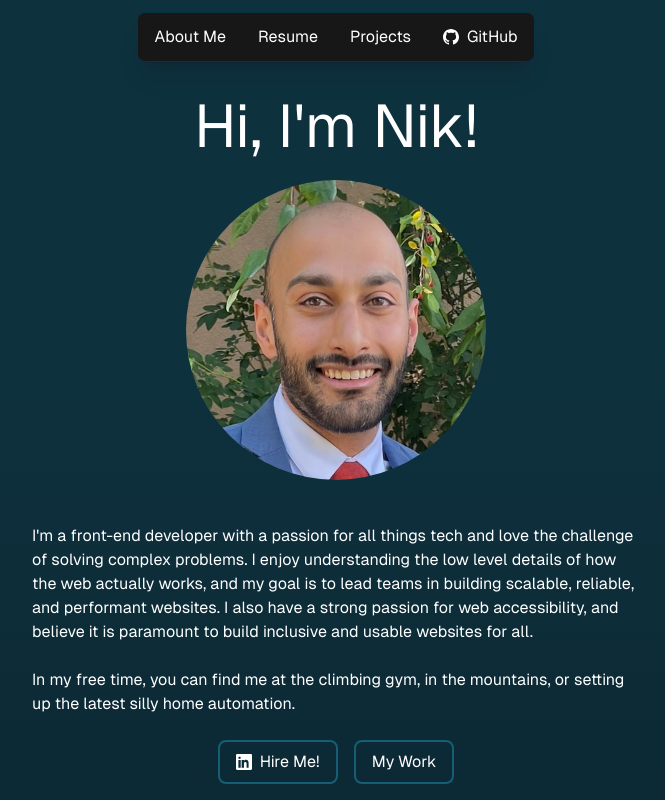
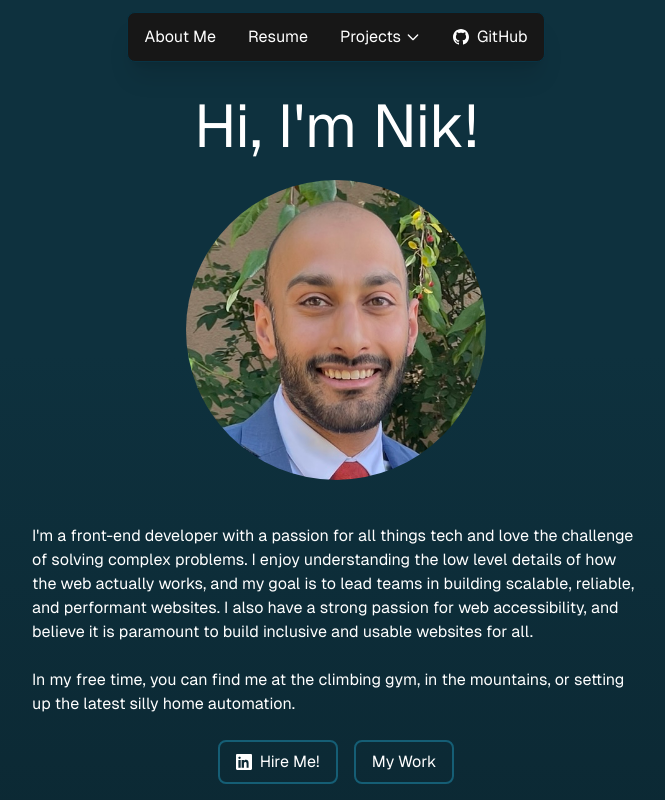
Before and after one commit to NikS-44/personal-portfolio, a Next.js app: page / in a window 1280 px wide. Shown: the top 800 px of the page, without its empty margins (304-969 px from the left). Built offline with nearby package versions, Linux system fonts and the light colour scheme.

Commit message:
feat: add dropdown menu placeholder and refactor components

```diff
--- /dev/null
+++ b/app/components/global/Header.tsx
@@ -0,0 +1,68 @@
+"use client";
+import React, { useState } from "react";
+import GitHubIcon from "@/app/components/GithubIcon";
+
+interface Project {
+  id: number;
+  name: string;
+  href: string;
+}
+
+const projects: Project[] = [{ id: 1, name: "My Work", href: "#projects" }];
+
+const Header = () => {
+  const [isOpen, setIsOpen] = useState(false);
+  return (
+    <header className="fixed z-50 flex w-full justify-center py-3 text-white">
+      <nav className="flex w-fit items-center gap-2 space-x-6 text-nowrap rounded-lg border border-solid border-cyan-950 bg-neutral-900 px-4 py-3 shadow-xl">
+        <a href="#about" className="transition-colors duration-300 hover:text-cyan-400">
+          About Me
+        </a>
+        <a href="#resume" className="transition-colors duration-300 hover:text-cyan-400">
+          Resume
+        </a>
+        <button
+          onClick={() => setIsOpen(!isOpen)}
+          className="relative flex items-center space-x-1 transition-colors duration-300 hover:text-cyan-400"
+        >
+          <span>Projects</span>
+          <svg
+            className={`h-4 w-4 transition-transform duration-200 ${isOpen ? "rotate-180" : ""}`}
+            fill="none"
+            stroke="currentColor"
+            viewBox="0 0 24 24"
+          >
+            <path strokeLinecap="round" strokeLinejoin="round" strokeWidth={2} d="M19 9l-7 7-7-7" />
+          </svg>
+          {isOpen && (
+            <div className="absolute left-1/2 top-full z-10 mt-2 w-48 -translate-x-1/2 rounded-md bg-white shadow-lg dark:bg-gray-800">
+              <div className="py-1">
+                {projects.map((project) => (
+                  <a
+                    key={project.id}
+                    href={project.href}
+                    className="block px-4 py-2 text-sm text-gray-700 hover:bg-gray-100 dark:text-gray-200 dark:hover:bg-gray-700"
+                    onClick={() => setIsOpen(false)}
+                  >
+                    {project.name}
+                  </a>
+                ))}
+              </div>
+            </div>
+          )}
+        </button>
+        <a
+          className="mr-2 flex items-center gap-2 border-gray-300 transition-colors duration-300 hover:text-cyan-400 hover:underline hover:underline-offset-4"
+          href="https://github.com/NikS-44/"
+          target="_blank"
+          rel="noopener noreferrer"
+        >
+          <GitHubIcon />
+          <span className="hidden sm:inline">GitHub</span>
+        </a>
+      </nav>
+    </header>
+  );
+};
+
+export default Header;
--- /dev/null
+++ b/app/components/homepage/Greeting.tsx
@@ -0,0 +1,49 @@
+import React from "react";
+import Image from "next/image";
+import portrait from "@/app/assets/portrait.jpg";
+import LinkedInIcon from "@/app/components/LinkedInIcon";
+
+const Greeting = () => {
+  return (
+    <>
+      <h1 className="text-6xl">Hi, I&apos;m Nik!</h1>
+      <div className="relative mx-auto aspect-square w-[300px] overflow-hidden rounded-full">
+        <Image src={portrait} alt="Nik's Face" fill className="object-cover" priority />
+      </div>
+      <p className="mt-5">
+        I&#39;m a front-end developer with a passion for all things tech and love the challenge of solving complex
+        problems. I enjoy understanding the low level details of how the web actually works, and my goal is to lead
+        teams in building scalable, reliable, and performant websites. I also have a strong passion for web
+        accessibility, and believe it is paramount to build inclusive and usable websites for all.
+      </p>
+      <p>
+        In my free time, you can find me at the climbing gym, in the mountains, or setting up the latest silly home
+        automation.
+      </p>
+      <div className="flex gap-4">
+        <div className="relative rounded-lg border-2 border-cyan-800 text-white transition-colors hover:border-cyan-600">
+          <a
+            className="relative flex animate-[moving-cyan-black_3s_linear_infinite] items-center gap-2 text-nowrap rounded-md bg-[length:200%_200%] px-4 py-2 transition-colors duration-300"
+            href="https://www.linkedin.com/in/nik-shah-657ba616/"
+            target="_blank"
+            rel="noopener noreferrer"
+          >
+            <LinkedInIcon />
+            Hire Me!
+          </a>
+        </div>
+        <div className="relative rounded-lg border-2 border-cyan-800 text-white transition-colors hover:border-cyan-600">
+          <a
+            className="relative flex animate-[moving-cyan-black_3s_linear_infinite] items-center gap-2 text-nowrap rounded-md bg-[length:200%_200%] px-4 py-2 transition-colors duration-300"
+            href="#resume"
+            rel="noopener noreferrer"
+          >
+            My Work
+          </a>
+        </div>
+      </div>
+    </>
+  );
+};
+
+export default Greeting;
--- a/app/components/Projects.tsx
+++ b/app/components/homepage/Projects.tsx
@@ -24,7 +24,7 @@ const Projects = () => {
 
   return (
     <div className="relative flex w-full max-w-screen-2xl flex-col px-4 text-white">
-      <h2 className="mb-4 text-center text-2xl">Projects!</h2>
+      <h2 className="mb-4 text-center text-2xl">My W!</h2>
       <nav className="flex flex-col items-center justify-center">
         <select
           name="project"
--- a/app/page.tsx
+++ b/app/page.tsx
@@ -1,77 +1,19 @@
-import GitHubIcon from "@/app/components/GithubIcon";
-import LinkedInIcon from "@/app/components/LinkedInIcon";
-import Resume from "@/app/components/Resume";
-import Projects from "@/app/components/Projects";
-import Image from "next/image";
-import portrait from "@/app/assets/portrait.jpg";
+import Resume from "@/app/components/homepage/Resume";
+import Projects from "@/app/components/homepage/Projects";
 import React from "react";
+import Header from "@/app/components/global/Header";
+import Greeting from "@/app/components/homepage/Greeting";
 
 export default function Home() {
   return (
     <div className="flex min-h-screen flex-col font-[family-name:var(--font-geist-sans)]">
-      <header className="fixed z-50 flex w-full justify-center py-3 text-white">
-        <nav className="flex w-fit items-center gap-2 space-x-6 text-nowrap rounded-lg border border-solid border-cyan-950 bg-neutral-900 px-4 py-3 shadow-xl">
-          <a href="#about" className="transition-colors duration-300 hover:text-cyan-400">
-            About Me
-          </a>
-          <a href="#resume" className="transition-colors duration-300 hover:text-cyan-400">
-            Resume
-          </a>
-          <a href="#projects" className="transition-colors duration-300 hover:text-cyan-400">
-            Projects
-          </a>
-          <a
-            className="mr-2 flex items-center gap-2 border-gray-300 transition-colors duration-300 hover:text-cyan-400 hover:underline hover:underline-offset-4"
-            href="https://github.com/NikS-44/"
-            target="_blank"
-            rel="noopener noreferrer"
-          >
-            <GitHubIcon />
-            <span className="hidden sm:inline">GitHub</span>
-          </a>
-        </nav>
-      </header>
+      <Header />
       <main className="background-element w-full flex-grow">
         <section
           id="about"
           className="mx-auto mb-4 flex min-h-svh max-w-2xl flex-col items-center justify-center gap-6 px-8 pt-20 text-white"
         >
-          <h1 className="text-6xl">Hi, I&apos;m Nik!</h1>
-          <div className="relative mx-auto aspect-square w-[300px] overflow-hidden rounded-full">
-            <Image src={portrait} alt="Nik's Face" fill className="object-cover" priority />
-          </div>
-          <p className="mt-5">
-            I&#39;m a front-end developer with a passion for all things tech and love the challenge of solving complex
-            problems. I enjoy understanding the low level details of how the web actually works, and my goal is to lead
-            teams in building scalable, reliable, and performant websites. I also have a strong passion for web
-            accessibility, and believe it is paramount to build inclusive and usable websites for all.
-          </p>
-          <p>
-            In my free time, you can find me at the climbing gym, in the mountains, or setting up the latest silly home
-            automation.
-          </p>
-          <div className="flex gap-4">
-            <div className="relative rounded-lg border-2 border-cyan-800 text-white transition-colors hover:border-cyan-600">
-              <a
-                className="relative flex animate-[moving-cyan-black_3s_linear_infinite] items-center gap-2 text-nowrap rounded-md bg-[length:200%_200%] px-4 py-2 transition-colors duration-300"
-                href="https://www.linkedin.com/in/nik-shah-657ba616/"
-                target="_blank"
-                rel="noopener noreferrer"
-              >
-                <LinkedInIcon />
-                Hire Me!
-              </a>
-            </div>
-            <div className="relative rounded-lg border-2 border-cyan-800 text-white transition-colors hover:border-cyan-600">
-              <a
-                className="relative flex animate-[moving-cyan-black_3s_linear_infinite] items-center gap-2 text-nowrap rounded-md bg-[length:200%_200%] px-4 py-2 transition-colors duration-300"
-                href="#resume"
-                rel="noopener noreferrer"
-              >
-                My Work
-              </a>
-            </div>
-          </div>
+          <Greeting />
         </section>
         <section id="resume" className="min-h-svh px-2.5 pb-16 pt-16">
           <Resume />
```
Also changed, not shown: app/components/homepage/Resume.tsx (renamed from app/components/Resume.tsx).
